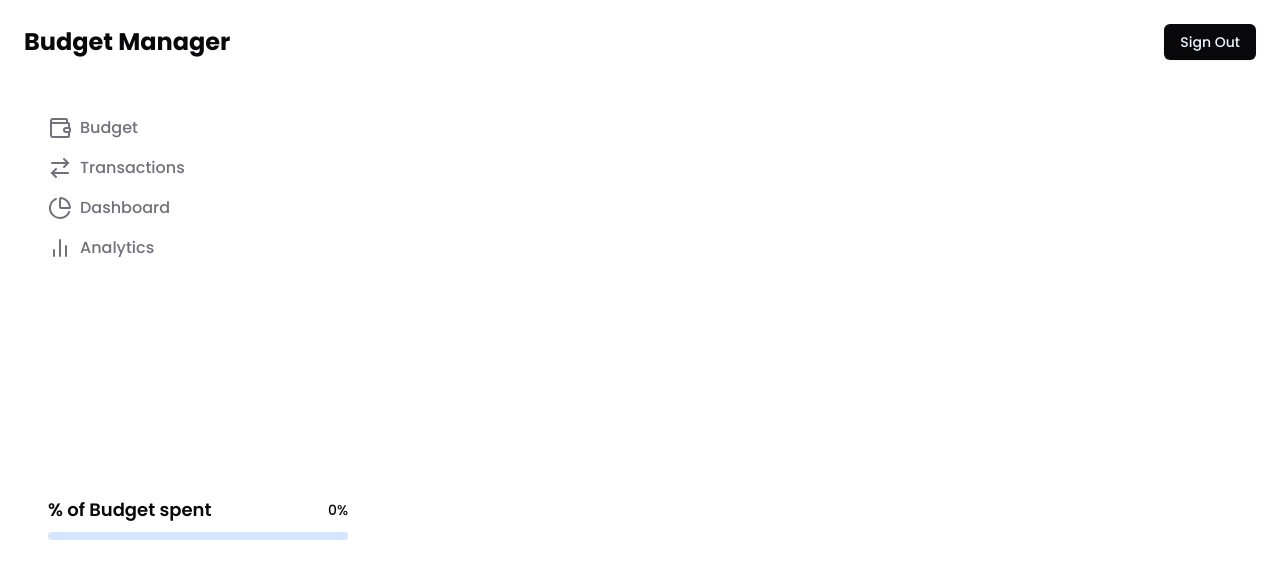
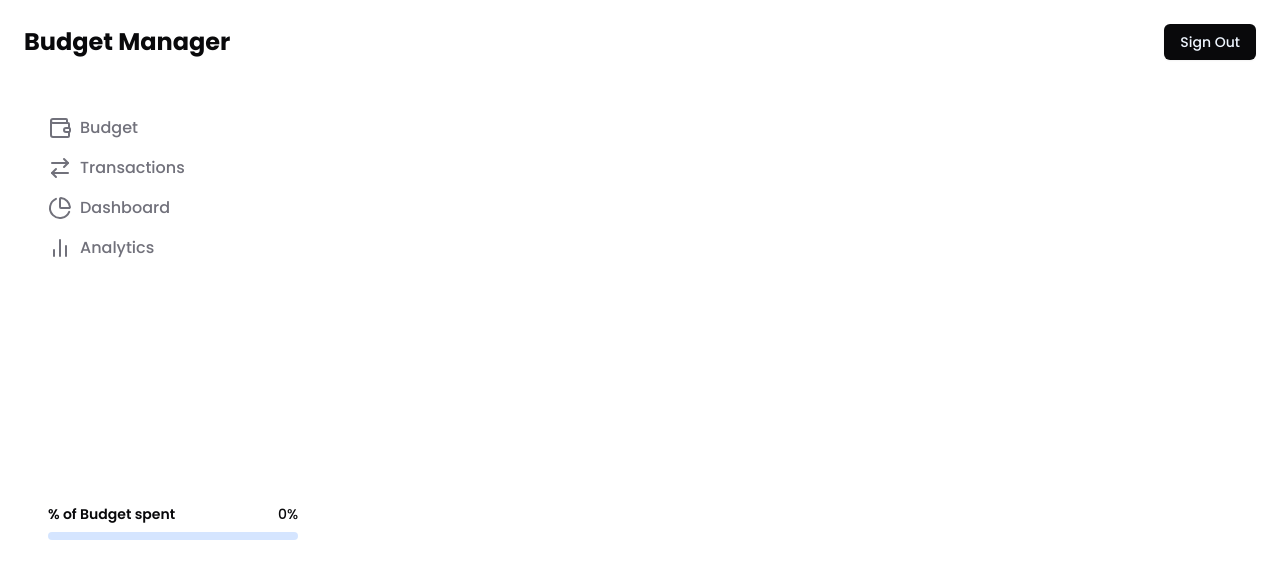
Before and after one commit to kauevecchia/budget-manager, a React (Vite) app: page / in a window 1280 px wide. Shown: the top 578 px of the page. Built offline with nearby package versions, Linux system fonts and the light colour scheme.

Commit message:
style: adjust BudgetProgressWidth width and font size

```diff
--- a/src/components/BudgetProgressBar.tsx
+++ b/src/components/BudgetProgressBar.tsx
@@ -7,9 +7,9 @@ export function BudgetProgressBar() {
   const spentPercentage = budget > 0 ? (totalExpenses / budget) * 100 : 0;
 
   return (
-    <div className="space-y-2 w-[300px]">
+    <div className="space-y-2 w-[250px]">
       <div className="flex justify-between items-center text-sm font-medium">
-        <h1 className="text-lg font-semibold">% of Budget spent</h1>
+        <h1 className="font-semibold">% of Budget spent</h1>
         <span>{spentPercentage.toFixed(0)}%</span>
       </div>
       <Progress value={spentPercentage} />
```
